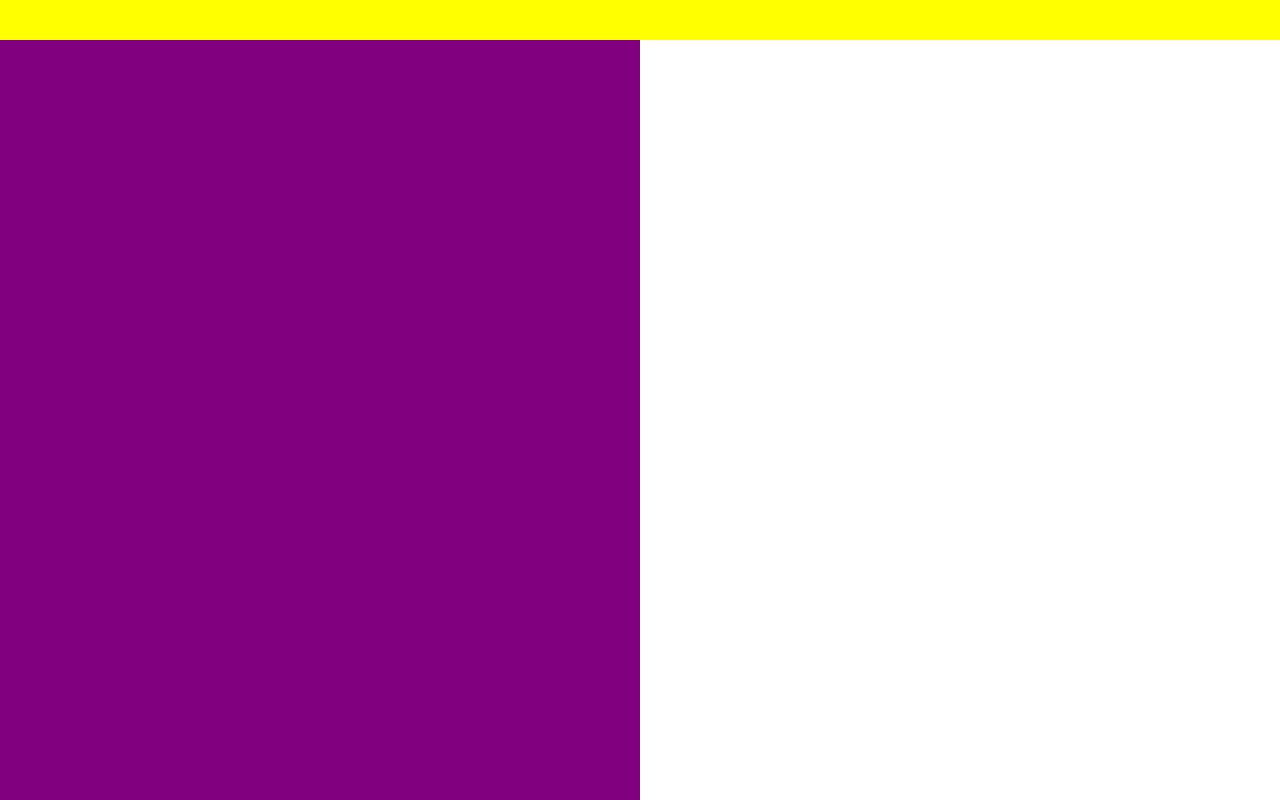
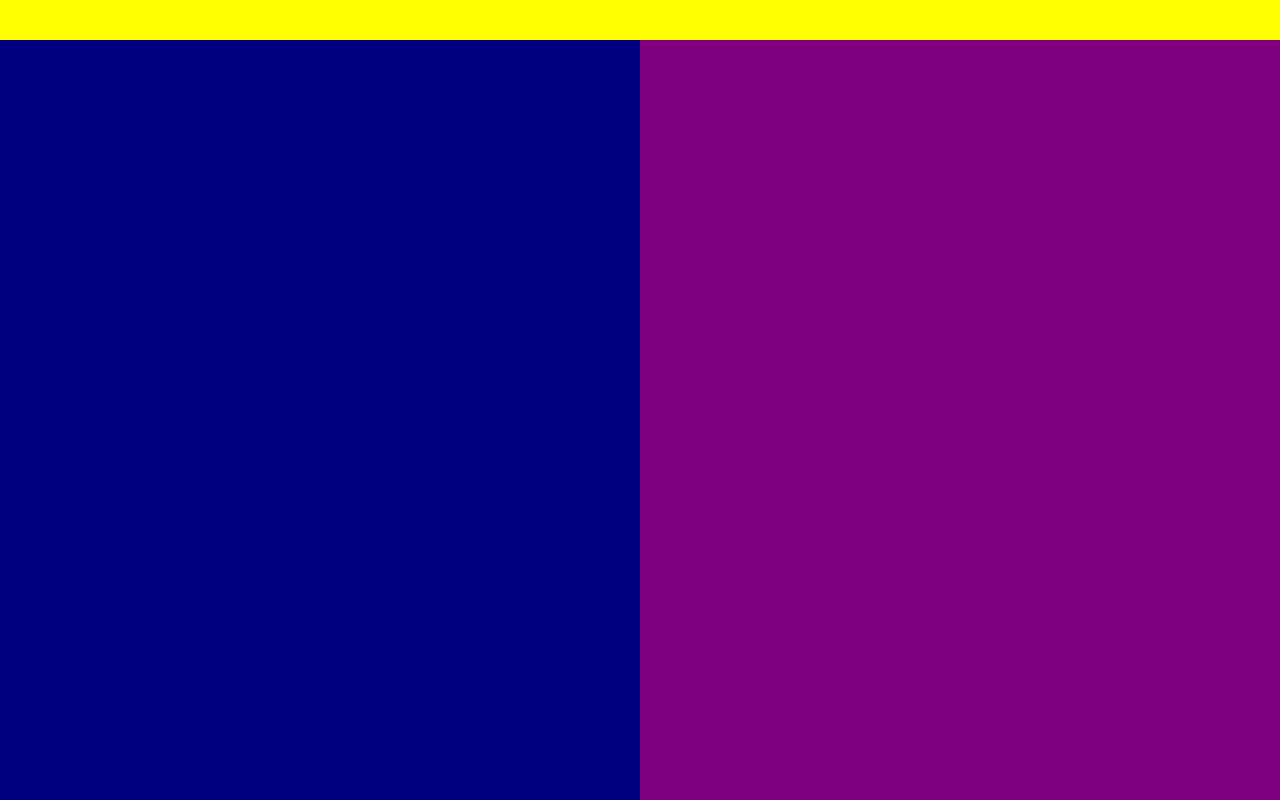
Before and after one commit to html5-infouneb/materiais, a plain HTML site: page atividades/atividade9_1.html in a window 1280 px wide. Shown: the top 800 px of the page. Drawn offline with Linux system fonts and the light colour scheme.

Commit message:
Update atividade9.css

```diff
--- a/atividades/atividade9.css
+++ b/atividades/atividade9.css
@@ -19,7 +19,7 @@ section {
   display: inline-block;
   width: 50%;
 }
-.coluna:first-child {
+.primeira.coluna {
   background-color:navy;
   float:left;
 }
```
